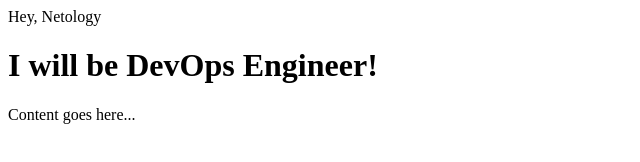
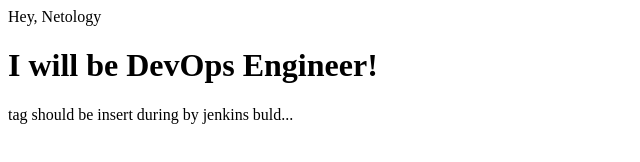
Before and after one commit to ValentinStupa/diplom_images, a plain HTML site: page index.html in a window 1280 px wide. Shown: the whole page, without its empty margins (0-640 px from the left). Drawn offline with Linux system fonts and the light colour scheme.

Commit message:
finish project

```diff
--- a/index.html
+++ b/index.html
@@ -6,4 +6,4 @@ Hey, Netology
 <h1>I will be DevOps Engineer!</h1>
 </body>
 </html>
-<tagname>Content goes here...</tagname>
+<tagname>tag should be insert during by jenkins buld...</tagname>
```
Also changed, not shown: jenkinsfiles/pipeline_log--docker_buildAndK8s_deploy#73.txt (added), screenshots/k8s_deploy/deploy_new_image.png (added), screenshots/k8s_deploy/jenkins_build.png (added), screenshots/k8s_deploy/repo_tag.png (added), 2 other files.
